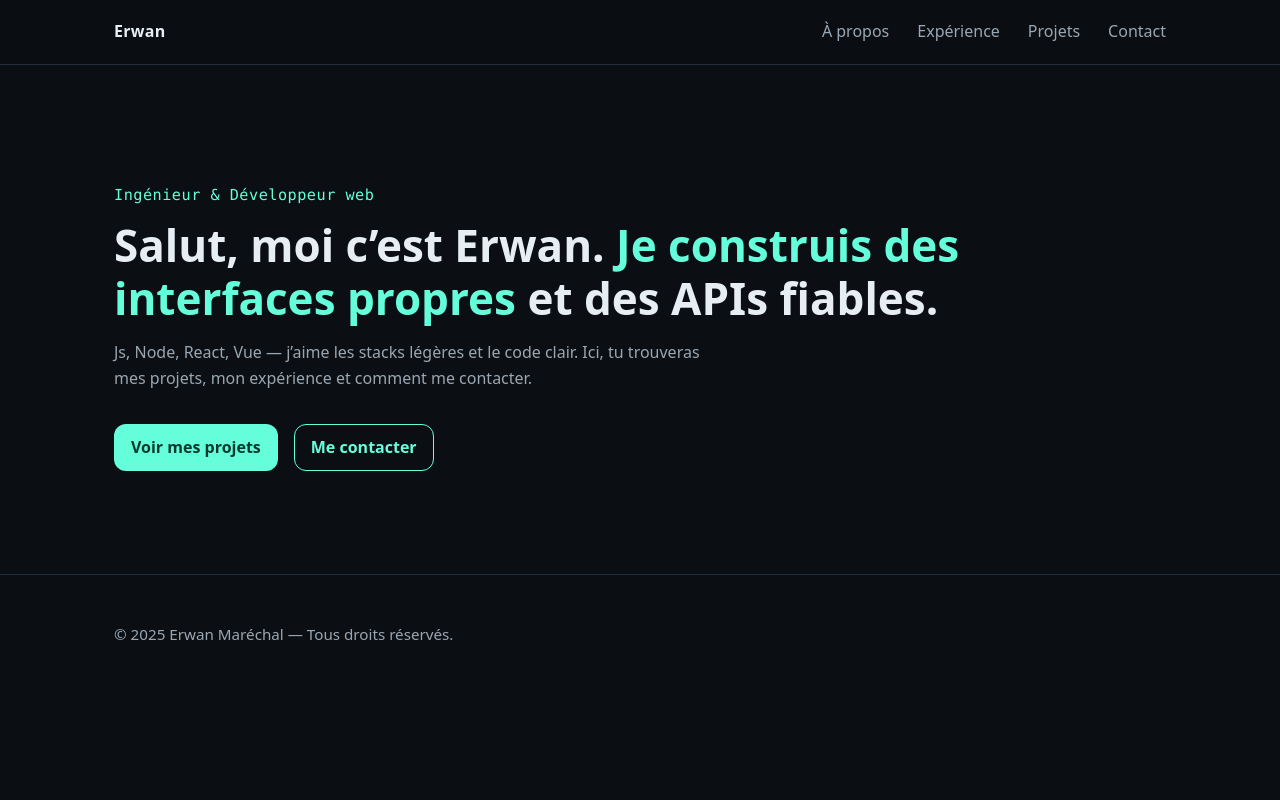
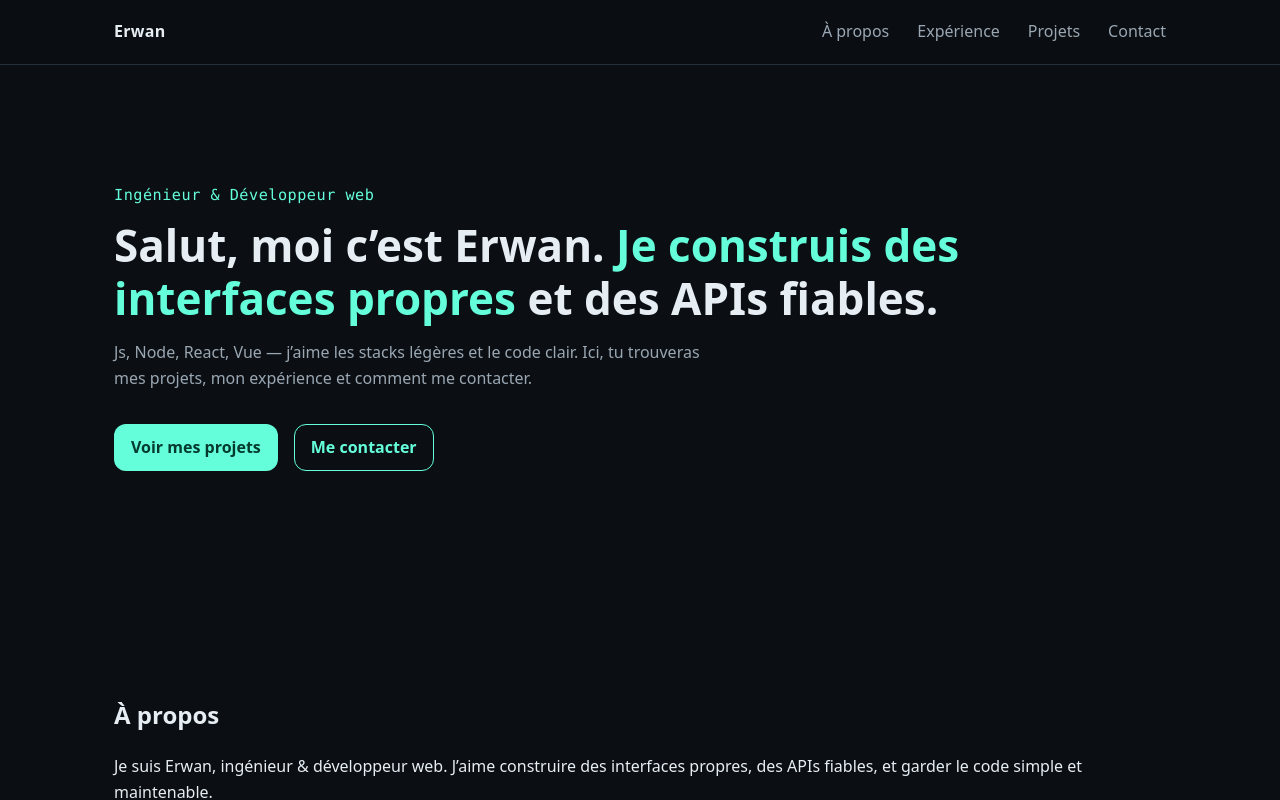
Before and after one commit to Erwan1202/Porfolio_Simple, a Next.js app: page / in a window 1280 px wide. Shown: the top 800 px of the page. Built offline with nearby package versions, Linux system fonts and the light colour scheme.

Commit message:
feat: add About section to the Page component

```diff
--- a/app/page.js
+++ b/app/page.js
@@ -1,10 +1,10 @@
 import Hero from './sections/Hero';
-
+import About from './sections/About';
 export default function Page() {
     return (
         <>
             <Hero />
-
+            <About />
         </>
     );
 }
```
